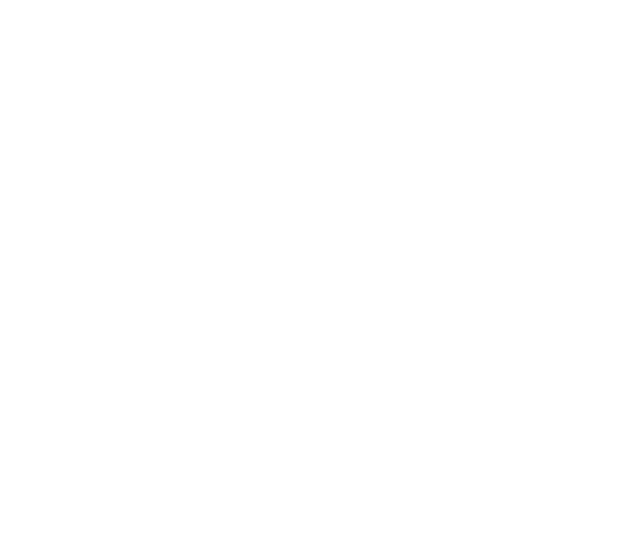
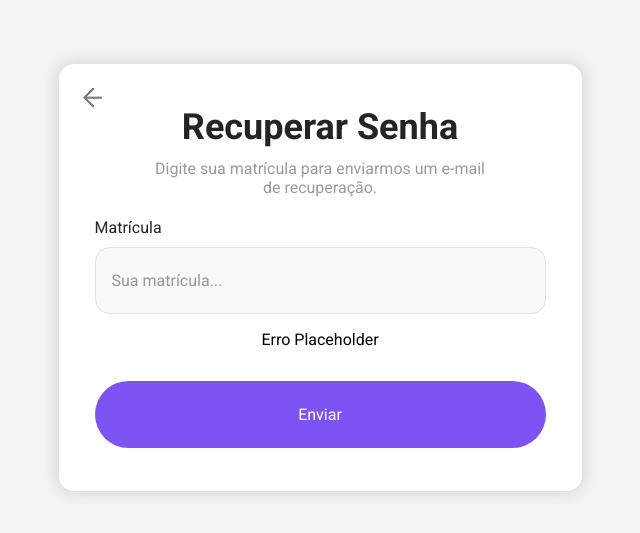
Before and after one commit to campoos/Front-End-TCC-, a React (Vite) app in the folder analityca-ai/: page /recuperar-senha in a window 1280 px wide. Before the commit this address had no page. Shown: the part 123-656 px from the top of the page, without its empty margins (320-960 px from the left). Built offline with nearby package versions, Linux system fonts and the light colour scheme; what chartjs-plugin-datalabels would draw is missing.

Commit message:
FEAT - Tela de recuperar senha

```diff
--- a/analityca-ai/src/Router.jsx
+++ b/analityca-ai/src/Router.jsx
@@ -6,6 +6,7 @@
 import RecursosPage from "./pages/recursos/Recursos.jsx";
 import RankingPage from "./pages/ranking/Ranking.jsx";
 import ConfiguracoesPage from "./pages/configuracoes/Configuracoes.jsx";
+import RecuperarSenhaPage from "./pages/recuperar-senha/RecuperarSenha.jsx";
 
 import { BrowserRouter as Router, Routes, Route } from "react-router-dom";
 
@@ -19,6 +20,7 @@
             <Route path="/recursos" element={<RecursosPage />}></Route>
             <Route path="/ranking" element={<RankingPage />}></Route>
             <Route path="/configuracoes" element={<ConfiguracoesPage />}></Route>
+            <Route path="/recuperar-senha" element={<RecuperarSenhaPage />}></Route>
         </Routes>
       </>
     )
--- a/analityca-ai/src/pages/login/Login.jsx
+++ b/analityca-ai/src/pages/login/Login.jsx
@@ -52,6 +52,7 @@
     })
     .then(data =>{
       localStorage.setItem("userData", JSON.stringify(data.usuario))
+      console.log(JSON.parse(localStorage.getItem("userData")))
       console.log("Login realizado com sucesso!");
       setErroLogin('');
       navigate("/dashboards");
@@ -105,7 +106,9 @@
                 <input type="checkbox" id='lembrar' name='lembrarDeMim'/>
                 <label htmlFor="lembrar">Lembrar de mim</label>
               </div>
-              <a href="/">Esqueceu a senha?</a>
+              <Link to={"/recuperar-senha"} id='esqueceu-senha'>
+                <a href="/">Esqueceu a senha?</a>
+              </Link>
             </div>
 
             <button type='submit' id='loginSubmitButton'>Entrar</button>
--- /dev/null
+++ b/analityca-ai/src/pages/recuperar-senha/RecuperarSenha.css
@@ -0,0 +1,216 @@
+@import url("../../Main.css");
+
+* {
+    padding: 0;
+    margin: 0;
+    box-sizing: border-box;
+    font-family: 'Roboto', sans-serif;
+
+    overflow-x: hidden;
+}
+
+main {
+    height: 100dvh;
+    width: 100dvw;
+
+    display: flex;
+    justify-content: center;
+    align-items: center;
+
+    background-color: var(--background-cinza-modo-claro);
+}
+
+#recuperacaoSenhaContainer {
+    background-color: var(--background-claro-modo-claro);
+
+    height: 26.6875rem;
+    width: 32.6875rem;
+    border-radius: 15px;
+    padding: 2rem 2.25rem;
+
+    display: flex;
+    flex-direction: column;
+    align-items: center;
+    position: relative;
+
+    box-shadow: 0px 0px 15px 2px rgba(0, 0, 0, 0.12);
+}
+
+#recuperacaoSenhaContainer #botaoVoltar {
+    height: 3rem;
+    width: 3rem;
+    margin: 0.625rem;
+
+    overflow: hidden;
+
+    position: absolute;
+    left: 0;
+    top: 0;
+}
+
+#recuperacaoSenhaContainer #botaoVoltar #imagemBotaoVoltar {
+    height: 100%;
+    width: 100%;
+}
+
+#recuperacaoSenhaContainer #recuperacaoSenhaConteudo {
+    height: 100%;
+    width: 100%;
+
+    display: flex;
+    flex-direction: column;
+    align-items: center;
+    justify-content: space-around;
+}
+
+#recuperacaoSenhaContainer #recuperacaoSenhaConteudo #recuperacaoSenhaDescricao {
+    display: flex;
+    flex-direction: column;
+    align-items: center;
+}
+
+#recuperacaoSenhaContainer #recuperacaoSenhaConteudo #recuperacaoSenhaDescricao h2 {
+    font-size: 2.25rem;
+    color: var(--texto-preto-modo-claro);
+
+    margin-bottom: 0.6875rem;
+}
+
+#recuperacaoSenhaContainer #recuperacaoSenhaConteudo #recuperacaoSenhaDescricao p {
+    font-size: 1rem;
+    font-weight: 300;
+    text-align: center;
+    width: 75%;
+    color: var(--texto-transparente-modo-claro);
+}
+
+#recuperacaoSenhaContainer #recuperacaoSenhaConteudo form {
+    display: flex;
+    flex-direction: column;
+    align-items: center;
+
+    width: 100%;
+}
+
+#recuperacaoSenhaContainer #recuperacaoSenhaConteudo form .grupoInput {
+    display: flex;
+    flex-direction: column;
+
+    width: 100%;
+}
+
+#recuperacaoSenhaContainer #recuperacaoSenhaConteudo form .grupoInput label {
+    color: var(--texto-preto-modo-claro);
+
+    font-size: 1rem;
+
+    margin-bottom: 0.625rem;
+}
+
+#recuperacaoSenhaContainer #recuperacaoSenhaConteudo form .grupoInput input {
+    height: 4.1875rem;
+
+    border-radius: 15px;
+    outline: none;
+    border: 1px solid var(--borda-input-modo-claro);
+
+    background-color: var(--background-input-modo-claro);
+
+    font-size: 1rem;
+    color: var(--texto-preto-modo-claro);
+
+    padding-left: 1rem;
+    padding-right: 1rem;
+    margin-bottom: 1rem;
+}
+
+#recuperacaoSenhaContainer #recuperacaoSenhaConteudo form .grupoInput input::placeholder {
+    color: var(--texto-input-modo-claro);
+}
+
+#recuperacaoSenhaContainer #recuperacaoSenhaConteudo form .grupoInput input:focus {
+    border: 2px solid var(--roxo-primario-modo-claro);
+}
+
+#recuperacaoSenhaContainer #recuperacaoSenhaConteudo form #opcoesForm {
+    margin-top: 1rem;
+
+    width: 100%;
+    display: flex;
+    justify-content: space-between;
+}
+
+#recuperacaoSenhaContainer #recuperacaoSenhaConteudo form #opcoesForm #remember {
+    display: flex;
+    align-items: center;
+    justify-content: center;
+
+    gap: 0.5rem;
+}
+
+#recuperacaoSenhaContainer #recuperacaoSenhaConteudo form #opcoesForm #remember input {
+    accent-color: var(--roxo-primario-modo-claro);
+
+    height: 1rem;
+    width: 1rem;
+}
+
+#recuperacaoSenhaContainer #recuperacaoSenhaConteudo form #opcoesForm #remember label {
+    font-size: 0.75rem;
+    color: var(--texto-preto-modo-claro);
+}
+
+#recuperacaoSenhaContainer #recuperacaoSenhaConteudo form #opcoesForm a {
+    font-size: 0.75rem;
+    color: var(--texto-preto-modo-claro);
+}
+
+#recuperacaoSenhaContainer #recuperacaoSenhaConteudo form #loginSubmitButtonContainer {
+    width: 100%;
+}
+
+#recuperacaoSenhaContainer #recuperacaoSenhaConteudo form button {
+    width: 100%;
+    height: 4.1875rem;
+
+    border-radius: 35px;
+    border: none;
+    background-color: var(--roxo-primario-modo-claro);
+
+    color: var(--texto-branco-modo-claro);
+    font-size: 1rem;
+
+    margin-top: 2rem;
+
+    transition: all 0.2s ease-in-out;
+}
+
+#recuperacaoSenhaContainer #recuperacaoSenhaConteudo form button:hover {
+    cursor: pointer;
+    background-color: var(--roxo-secundario-modo-claro);
+}
+
+#recuperacaoSenhaContainer #recuperacaoSenhaConteudo form #containerErro {
+    height: 1.2rem;
+    width: 100%;
+
+    display: flex;
+    justify-content: center;
+}
+
+#recuperacaoSenhaContainer #recuperacaoSenhaConteudo form #containerErro .hiddenError {
+    opacity: 0;
+}
+
+#recuperacaoSenhaContainer #recuperacaoSenhaConteudo form #containerErro .visibleError {
+    opacity: 1;
+    color: var(--texto-erro-modo-claro);
+    font-size: 0.875rem;
+    font-weight: 300;
+}
+
+@media(max-width:412px){
+    main {
+        padding: 1rem;
+    }
+}
--- /dev/null
+++ b/analityca-ai/src/pages/recuperar-senha/RecuperarSenha.jsx
@@ -0,0 +1,38 @@
+import './RecuperarSenha.css'
+import { Link, useNavigate } from "react-router-dom";
+
+import setaVoltar from '../../assets/seta-voltar.png';
+
+function RecuperarSenhaPage() {
+  return (
+    <main>
+      <div id="recuperacaoSenhaContainer">
+        <Link to={"/login"} id='botaoVoltar'>
+          <img src={setaVoltar} alt="" />
+        </Link>
+        <div id="recuperacaoSenhaConteudo">
+          <div id="recuperacaoSenhaDescricao">
+            <h2>Recuperar Senha</h2>
+            <p>Digite sua matrícula para enviarmos um e-mail de recuperação.</p>
+          </div>
+
+          <form onSubmit={""}>
+            <div className="grupoInput">
+              <label htmlFor="matricula">Matrícula</label>
+              <input type="text" id='matricula' className='input' name='matricula' placeholder='Sua matrícula...' required/>
+            </div>
+
+            <div id="containerErro">
+              <p id='mensagemErro'>Erro Placeholder</p>
+            </div>
+
+            <button type='submit' id='recuperacaoSenhaSubmitButton'>Enviar</button>
+
+          </form>
+        </div>
+      </div>
+    </main>
+  )
+}
+
+export default RecuperarSenhaPage
```
